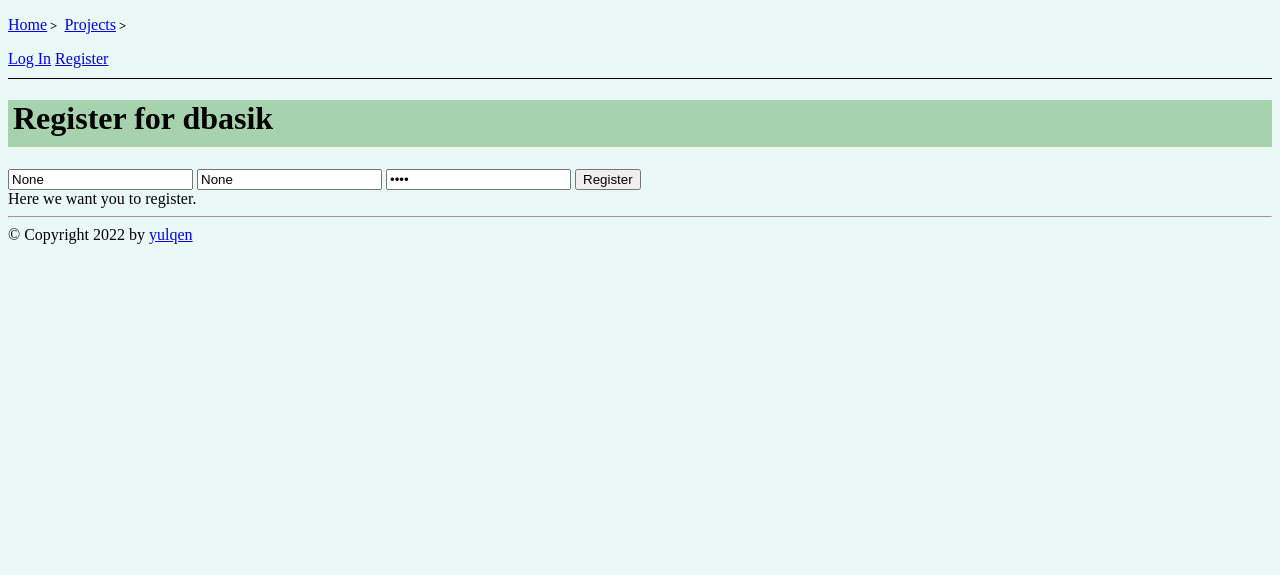
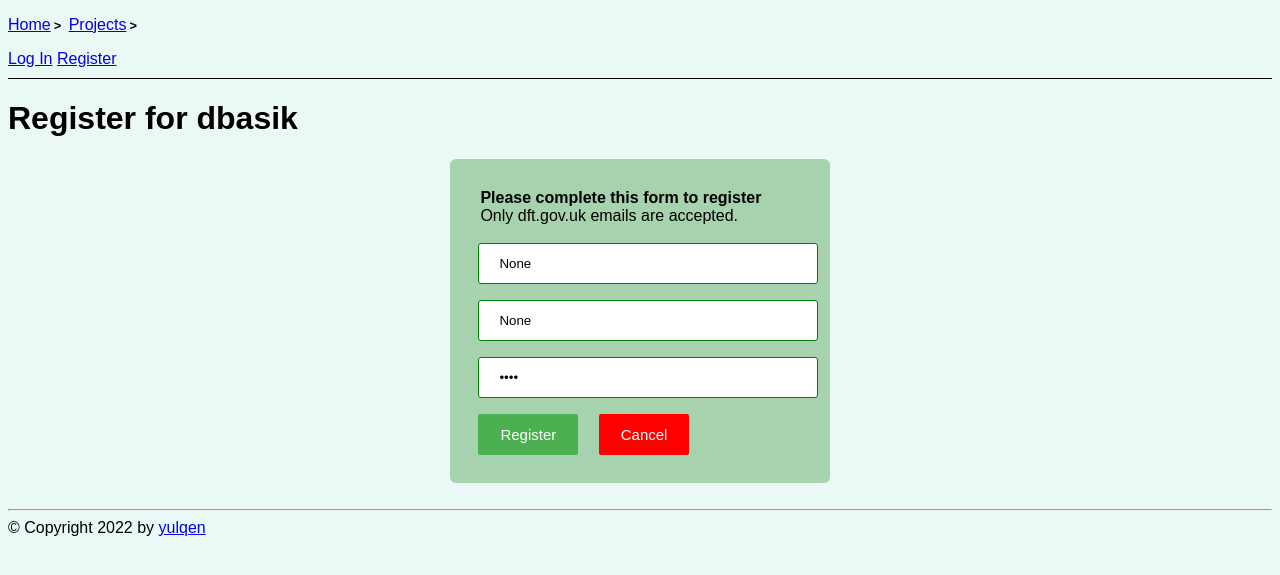
Before and after one commit to yulqen/dbasik-api, a FastAPI app: page /account/register in a window 1280 px wide. Shown: the top 575 px of the page. Run offline with FastAPI, Linux system fonts and the light colour scheme.

Commit message:
sexed up the registration form - 90s style

```diff
--- a/static/css/site.css
+++ b/static/css/site.css
@@ -1,9 +1,43 @@
-body {
-  background: #ebf9f6;
+* {
+    box-sizing: border-box;
+    font-family: Arial Helvetica, sans-serif;
 }
 
-h1 {
-  background: #a7d2ae;
-  padding-bottom: 10px;
-  padding-left: 5px;
+/* forms */
+.form-container {
+    padding: 20px;
+    width: 30%;
+    margin: auto;
+    border-radius: 6px;
+    background-color: #a7d2ae;
 }
+
+input {
+    width: 100%;
+    padding: 12px 20px;
+    margin: 8px;
+    border-radius: 3px;
+    border: 1px solid green;
+}
+
+body {
+    background: #ebf9f6;
+}
+
+
+#register-intro {
+    padding: 10px;
+}
+
+.button {
+    background-color: #4CAF50;
+    border: none;
+    border-radius: 2px;
+    margin: 8px;
+    color: white;
+    padding: 12px 22px;
+    text-align: center;
+    text-decoration: none;
+    display: inline-block;
+    font-size: 15px;
+}
--- a/templates/account/register.html
+++ b/templates/account/register.html
@@ -10,19 +10,22 @@
         <h1>Register for dbasik</h1>
     </div>
 
+
     <div class="form-container">
+        <div id="register-intro">
+            <strong>Please complete this form to register</strong><br>
+            Only <code>dft.gov.uk</code> emails are accepted. <br>
+        </div>
         <form action="" method="post" class="account-form">
             <input name="name" value="{{ name }}" type="text" placeholder="Your Name" required>
             <input name="email" value="{{ email }}" type="email" placeholder="Your Email Address" required>
             <input name="password" minlength="5" value="{{ password }}" type="password" placeholder="Password" required>
             <button type="submit" class="button">Register</button>
+            <button type="submit" class="button" style="background-color: red">Cancel</button>
             {% if errors %}
                 <div class="error">{{ error }}</div>
             {% endif %}
         </form>
     </div>
 
-    <div id="content">
-        Here we want you to register.
-    </div>
 {% endblock %}
--- a/templates/shared/base.html
+++ b/templates/shared/base.html
@@ -1,8 +1,8 @@
 <!DOCTYPE html>
 <html lang="en">
 <head>
-    <link rel="stylesheet" href="/static/css/site.css" />
-    <link rel="stylesheet" href="/static/css/nav.css" />
+    <link rel="stylesheet" href="/static/css/site.css"/>
+    <link rel="stylesheet" href="/static/css/nav.css"/>
     <title>{% block title %}{% endblock %}</title>
 </head>
 <body>
@@ -10,6 +10,7 @@
 <div id="content">{% block content %}{% endblock %}</div>
 <div id="footer">
     {% block footer %}
+        <br>
         <hr>
         &copy; Copyright 2022 by <a href="https://github.com/yulqen">yulqen</a>
         </div>
```
Lines whose indentation alone changed are shown as unchanged.
